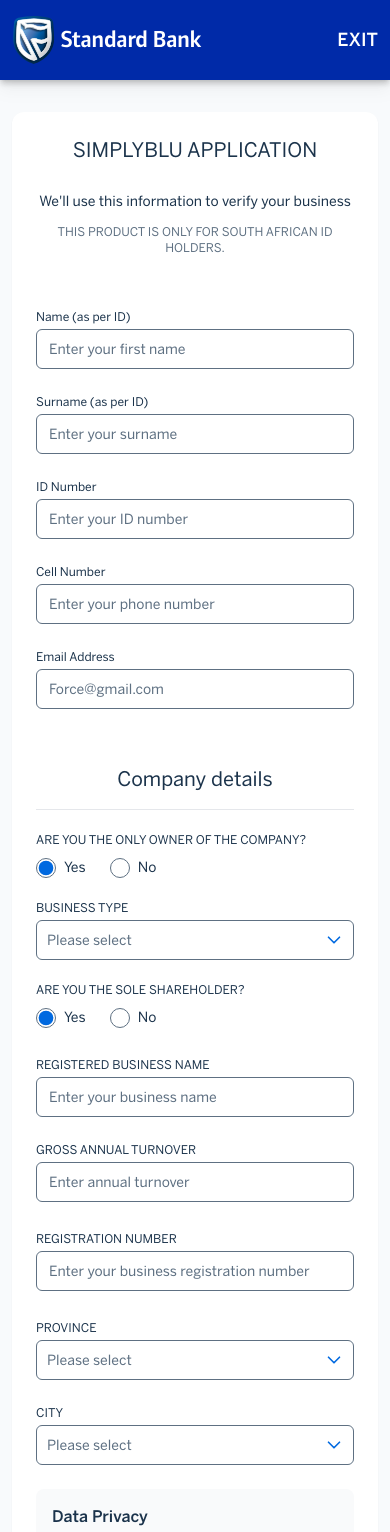
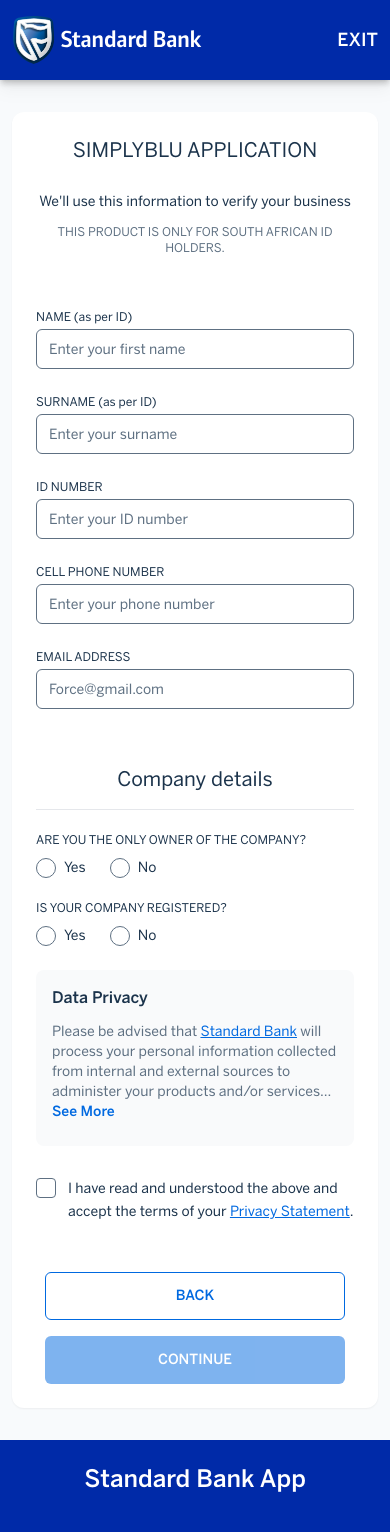
Before and after one commit to vijayreddywebtechy/simplyblu, a Next.js app: page /simplyblu in a window 390 px wide. Shown: the top 1532 px of the page. Built offline with nearby package versions, Linux system fonts and the light colour scheme.

Commit message:
new changes added

```diff
--- a/app/simplyblu/page.jsx
+++ b/app/simplyblu/page.jsx
@@ -18,15 +18,16 @@
     idNumber: "",
     cellNumber: "",
     email: "",
-    isOnlyOwner: "yes",
-    isSoleShareholder: "yes",
+    isOnlyOwner: "",
+    isCompanyRegistered: "",
+    isSoleShareholder: "",
     businessType: "",
     registeredBusinessName: "",
     grossAnnualTurnover: "",
     registrationNumber: "",
     province: "",
     city: "",
-    privacyAccepted: false
+    privacyAccepted: false,
   });
 
   const [showFullPrivacy, setShowFullPrivacy] = useState(false);
@@ -87,25 +88,27 @@
             {/* Name and Surname */}
             <div className="grid grid-cols-1 sm:grid-cols-2 gap-5 md:gap-14">
               <div>
-              <Label className="inline-block mb-1.5">
-                Name (as per ID)
-              </Label>
+                <Label className="inline-block mb-1.5">NAME (as per ID)</Label>
                 <Input
                   type="text"
                   placeholder="Enter your first name"
                   value={formData.firstName}
-                onChange={(e) => setFormData({ ...formData, firstName: e.target.value })}
+                  onChange={(e) =>
+                    setFormData({ ...formData, firstName: e.target.value })
+                  }
                 />
               </div>
               <div>
                 <Label className="inline-block mb-1.5">
-                Surname (as per ID)
+                  SURNAME (as per ID)
                 </Label>
                 <Input
                   type="text"
                   placeholder="Enter your surname"
                   value={formData.surname}
-                onChange={(e) => setFormData({ ...formData, surname: e.target.value })}
+                  onChange={(e) =>
+                    setFormData({ ...formData, surname: e.target.value })
+                  }
                 />
               </div>
             </div>
@@ -113,25 +116,25 @@
             {/* ID Number and Cell Number */}
             <div className="grid grid-cols-1 sm:grid-cols-2 gap-5 md:gap-14">
               <div>
-              <Label className="inline-block mb-1.5">
-                ID Number
-              </Label>
+                <Label className="inline-block mb-1.5">ID NUMBER</Label>
                 <Input
                   type="text"
                   placeholder="Enter your ID number"
                   value={formData.idNumber}
-                onChange={(e) => setFormData({ ...formData, idNumber: e.target.value })}
+                  onChange={(e) =>
+                    setFormData({ ...formData, idNumber: e.target.value })
+                  }
                 />
               </div>
               <div>
-              <Label className="inline-block mb-1.5">
-                Cell Number
-              </Label>
+                <Label className="inline-block mb-1.5">CELL PHONE NUMBER</Label>
                 <Input
                   type="text"
                   placeholder="Enter your phone number"
                   value={formData.cellNumber}
-                onChange={(e) => setFormData({ ...formData, cellNumber: e.target.value })}
+                  onChange={(e) =>
+                    setFormData({ ...formData, cellNumber: e.target.value })
+                  }
                 />
               </div>
             </div>
@@ -139,14 +142,14 @@
             {/* Email Address */}
             <div className="grid grid-cols-1 sm:grid-cols-2 gap-14">
               <div>
-            <Label className="inline-block mb-1.5">
-              Email Address
-            </Label>
+                <Label className="inline-block mb-1.5">EMAIL ADDRESS</Label>
                 <Input
                   type="email"
                   placeholder="Force@gmail.com"
                   value={formData.email}
-              onChange={(e) => setFormData({ ...formData, email: e.target.value })}
+                  onChange={(e) =>
+                    setFormData({ ...formData, email: e.target.value })
+                  }
                 />
               </div>
             </div>
@@ -165,68 +168,105 @@
               </Label>
               <RadioGroup
                 value={formData.isOnlyOwner}
-              onValueChange={(value) => setFormData({ ...formData, isOnlyOwner: value })}
+                onValueChange={(value) =>
+                  setFormData({ ...formData, isOnlyOwner: value })
+                }
                 className="flex gap-6"
               >
                 <div className="flex items-center gap-2">
                   <RadioGroupItem value="yes" id="yes" />
-                <Label htmlFor="yes" className="text-sm font-normal cursor-pointer">
+                  <Label
+                    htmlFor="yes"
+                    className="text-sm font-normal cursor-pointer"
+                  >
                     Yes
                   </Label>
                 </div>
                 <div className="flex items-center gap-2">
                   <RadioGroupItem value="no" id="no" />
-                <Label htmlFor="no" className="text-sm font-normal cursor-pointer">
+                  <Label
+                    htmlFor="no"
+                    className="text-sm font-normal cursor-pointer"
+                  >
                     No
                   </Label>
                 </div>
               </RadioGroup>
             </div>
 
-          {/* Business Type Dropdown */}
-          <div className="grid grid-cols-1 sm:grid-cols-2 gap-5 md:gap-14 mb-6">
-          <div>
-            <Label className="block mb-1.5 uppercase">
-              Business Type
+            {/* Company Registered Question */}
+            <div className="mb-6">
+              <Label className="block mb-3 uppercase">
+                Is your company registered?
               </Label>
-            <div className="max-w-md">
-              <CustomReactSelect
-                instanceId="business-type"
-                value={businessTypeOptions.find((opt) => opt.value === formData.businessType)}
-                onChange={(selectedOption) =>
-                  setFormData({ ...formData, businessType: selectedOption?.value || "" })
+              <RadioGroup
+                value={formData.isCompanyRegistered}
+                onValueChange={(value) =>
+                  setFormData({ ...formData, isCompanyRegistered: value })
                 }
-                options={businessTypeOptions}
-                placeholder="Please select"
-              />
+                className="flex gap-6"
+              >
+                <div className="flex items-center gap-2">
+                  <RadioGroupItem value="yes" id="company-registered-yes" />
+                  <Label
+                    htmlFor="company-registered-yes"
+                    className="text-sm font-normal cursor-pointer"
+                  >
+                    Yes
+                  </Label>
                 </div>
+                <div className="flex items-center gap-2">
+                  <RadioGroupItem value="no" id="company-registered-no" />
+                  <Label
+                    htmlFor="company-registered-no"
+                    className="text-sm font-normal cursor-pointer"
+                  >
+                    No
+                  </Label>
                 </div>
+              </RadioGroup>
             </div>
 
+            {/* Sole Shareholder Question - Only show if isOnlyOwner is 'yes' */}
+            {formData.isOnlyOwner === "yes" && (
               <div className="mb-6">
                 <Label className="block mb-3 uppercase">
                   ARE YOU THE SOLE SHAREHOLDER?
                 </Label>
                 <RadioGroup
                   value={formData.isSoleShareholder}
-              onValueChange={(value) => setFormData({ ...formData, isSoleShareholder: value })}
+                  onValueChange={(value) =>
+                    setFormData({ ...formData, isSoleShareholder: value })
+                  }
                   className="flex gap-6"
                 >
                   <div className="flex items-center gap-2">
                     <RadioGroupItem value="yes" id="sole-shareholder-yes" />
-                <Label htmlFor="sole-shareholder-yes" className="text-sm font-normal cursor-pointer">
+                    <Label
+                      htmlFor="sole-shareholder-yes"
+                      className="text-sm font-normal cursor-pointer"
+                    >
                       Yes
                     </Label>
                   </div>
                   <div className="flex items-center gap-2">
                     <RadioGroupItem value="no" id="sole-shareholder-no" />
-                <Label htmlFor="sole-shareholder-no" className="text-sm font-normal cursor-pointer">
+                    <Label
+                      htmlFor="sole-shareholder-no"
+                      className="text-sm font-normal cursor-pointer"
+                    >
                       No
                     </Label>
                   </div>
                 </RadioGroup>
               </div>
+            )}
 
+
+            {/* Conditional fields based on company registration status */}
+            {formData.isCompanyRegistered === "yes" && (
+              <>
+                {/* Registered Company Fields */}
                 <div className="grid grid-cols-1 sm:grid-cols-2 gap-5 md:gap-14 mt-6">
                   <div>
                     <Label className="inline-block mb-1.5">
@@ -236,7 +276,12 @@
                       type="text"
                       placeholder="Enter your business name"
                       value={formData.registeredBusinessName}
-                onChange={(e) => setFormData({ ...formData, registeredBusinessName: e.target.value })}
+                      onChange={(e) =>
+                        setFormData({
+                          ...formData,
+                          registeredBusinessName: e.target.value,
+                        })
+                      }
                     />
                   </div>
                   <div>
@@ -247,7 +292,12 @@
                       type="text"
                       placeholder="Enter annual turnover"
                       value={formData.grossAnnualTurnover}
-                onChange={(e) => setFormData({ ...formData, grossAnnualTurnover: e.target.value })}
+                      onChange={(e) =>
+                        setFormData({
+                          ...formData,
+                          grossAnnualTurnover: e.target.value,
+                        })
+                      }
                     />
                   </div>
                 </div>
@@ -260,7 +310,12 @@
                       type="text"
                       placeholder="Enter your business registration number"
                       value={formData.registrationNumber}
-                onChange={(e) => setFormData({ ...formData, registrationNumber: e.target.value })}
+                      onChange={(e) =>
+                        setFormData({
+                          ...formData,
+                          registrationNumber: e.target.value,
+                        })
+                      }
                     />
                   </div>
                 </div>
@@ -270,8 +325,15 @@
                     <Label className="inline-block mb-1.5">PROVINCE</Label>
                     <CustomReactSelect
                       instanceId="company-province"
-                value={provinceOptions.find((opt) => opt.value === formData.province)}
-                onChange={(selectedOption) => setFormData({ ...formData, province: selectedOption?.value || "" })}
+                      value={provinceOptions.find(
+                        (opt) => opt.value === formData.province
+                      )}
+                      onChange={(selectedOption) =>
+                        setFormData({
+                          ...formData,
+                          province: selectedOption?.value || "",
+                        })
+                      }
                       options={provinceOptions}
                       placeholder="Please select"
                     />
@@ -281,12 +343,94 @@
                     <CustomReactSelect
                       instanceId="company-city"
                       value={cityOptions.find((opt) => opt.value === formData.city)}
-                onChange={(selectedOption) => setFormData({ ...formData, city: selectedOption?.value || "" })}
+                      onChange={(selectedOption) =>
+                        setFormData({
+                          ...formData,
+                          city: selectedOption?.value || "",
+                        })
+                      }
                       options={cityOptions}
                       placeholder="Please select"
                     />
                   </div>
                 </div>
+              </>
+            )}
+
+            {/* Unregistered Company Fields */}
+            {formData.isCompanyRegistered === "no" && (
+              <>
+                <div className="grid grid-cols-1 sm:grid-cols-2 gap-5 md:gap-14 mt-6">
+                  <div>
+                    <Label className="inline-block mb-1.5">
+                      BUSINESS NAME
+                    </Label>
+                    <Input
+                      type="text"
+                      placeholder="Enter your business name"
+                      value={formData.registeredBusinessName}
+                      onChange={(e) =>
+                        setFormData({
+                          ...formData,
+                          registeredBusinessName: e.target.value,
+                        })
+                      }
+                    />
+                  </div>
+                  <div>
+                    <Label className="inline-block mb-1.5">
+                      GROSS ANNUAL TURNOVER
+                    </Label>
+                    <Input
+                      type="text"
+                      placeholder="Enter annual turnover"
+                      value={formData.grossAnnualTurnover}
+                      onChange={(e) =>
+                        setFormData({
+                          ...formData,
+                          grossAnnualTurnover: e.target.value,
+                        })
+                      }
+                    />
+                  </div>
+                </div>
+
+                <div className="grid grid-cols-1 sm:grid-cols-2 gap-5 md:gap-14 mt-6">
+                  <div>
+                    <Label className="inline-block mb-1.5">PROVINCE</Label>
+                    <CustomReactSelect
+                      instanceId="company-province-unreg"
+                      value={provinceOptions.find(
+                        (opt) => opt.value === formData.province
+                      )}
+                      onChange={(selectedOption) =>
+                        setFormData({
+                          ...formData,
+                          province: selectedOption?.value || "",
+                        })
+                      }
+                      options={provinceOptions}
+                      placeholder="Please select"
+                    />
+                  </div>
+                  <div>
+                    <Label className="inline-block mb-1.5">CITY</Label>
+                    <CustomReactSelect
+                      instanceId="company-city-unreg"
+                      value={cityOptions.find((opt) => opt.value === formData.city)}
+                      onChange={(selectedOption) =>
+                        setFormData({
+                          ...formData,
+                          city: selectedOption?.value || "",
+                        })
+                      }
+                      options={cityOptions}
+                      placeholder="Please select"
+                    />
+                  </div>
+                </div>
+              </>
+            )}
 
             {/* Data Privacy */}
             <div className="bg-gray-50 p-4 rounded-lg mt-6">
@@ -298,10 +442,21 @@
                 <Link href="#" className="text-primary underline">
                   Standard Bank
                 </Link>{" "}
-              will process your personal information collected from internal and external sources to administer your products and/or services
+                will process your personal information collected from internal
+                and external sources to administer your products and/or services
                 {showFullPrivacy && (
                   <>
-                  {" "}in accordance with applicable laws. Your information may be used for marketing purposes, fraud prevention, credit assessments, and to comply with regulatory requirements. We are committed to protecting your privacy and will only share your information with authorized third parties as necessary to provide our services. You have the right to access, correct, or request deletion of your personal information at any time. By proceeding with this application, you consent to the processing of your personal data as described in our Privacy Policy
+                    {" "}
+                    in accordance with applicable laws. Your information may be
+                    used for marketing purposes, fraud prevention, credit
+                    assessments, and to comply with regulatory requirements. We
+                    are committed to protecting your privacy and will only share
+                    your information with authorized third parties as necessary
+                    to provide our services. You have the right to access,
+                    correct, or request deletion of your personal information at
+                    any time. By proceeding with this application, you consent
+                    to the processing of your personal data as described in our
+                    Privacy Policy
                   </>
                 )}
                 ...{" "}
@@ -329,7 +484,8 @@
                 htmlFor="privacy"
                 className="text-sm text-gray-medium cursor-pointer leading-relaxed"
               >
-              I have read and understood the above and accept the terms of your{" "}
+                I have read and understood the above and accept the terms of
+                your{" "}
                 <Link href="#" className="text-primary underline">
                   Privacy Statement
                 </Link>
```
Lines whose indentation alone changed are shown as unchanged.
